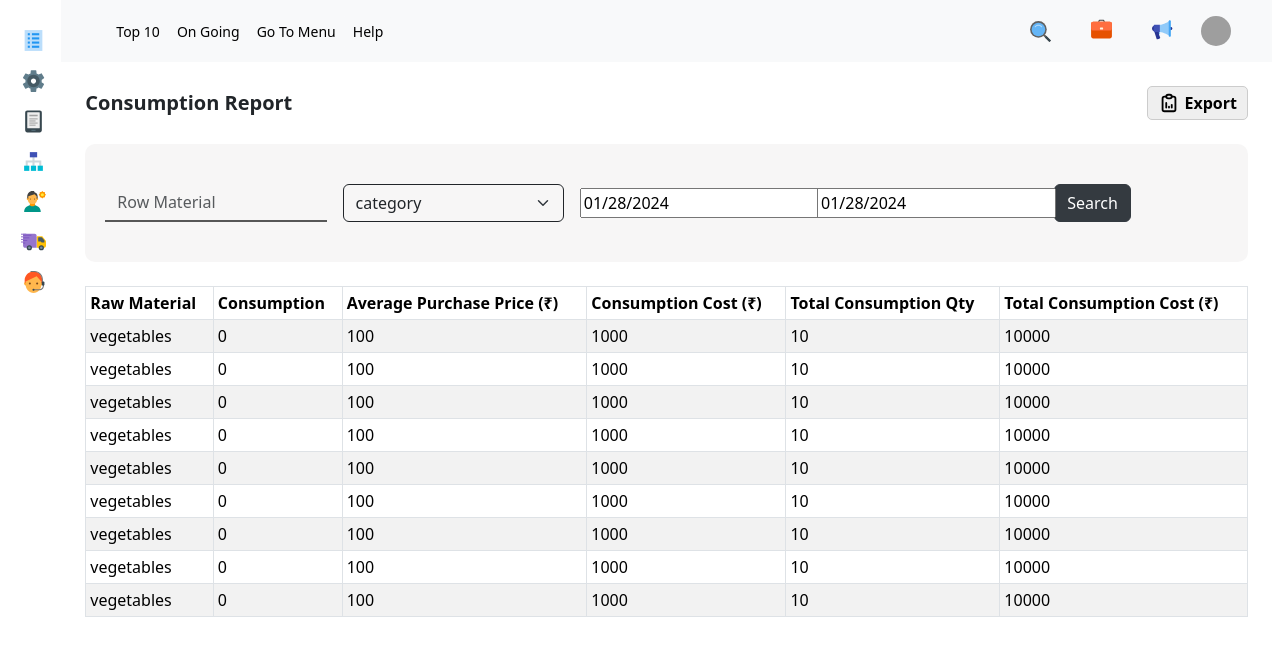
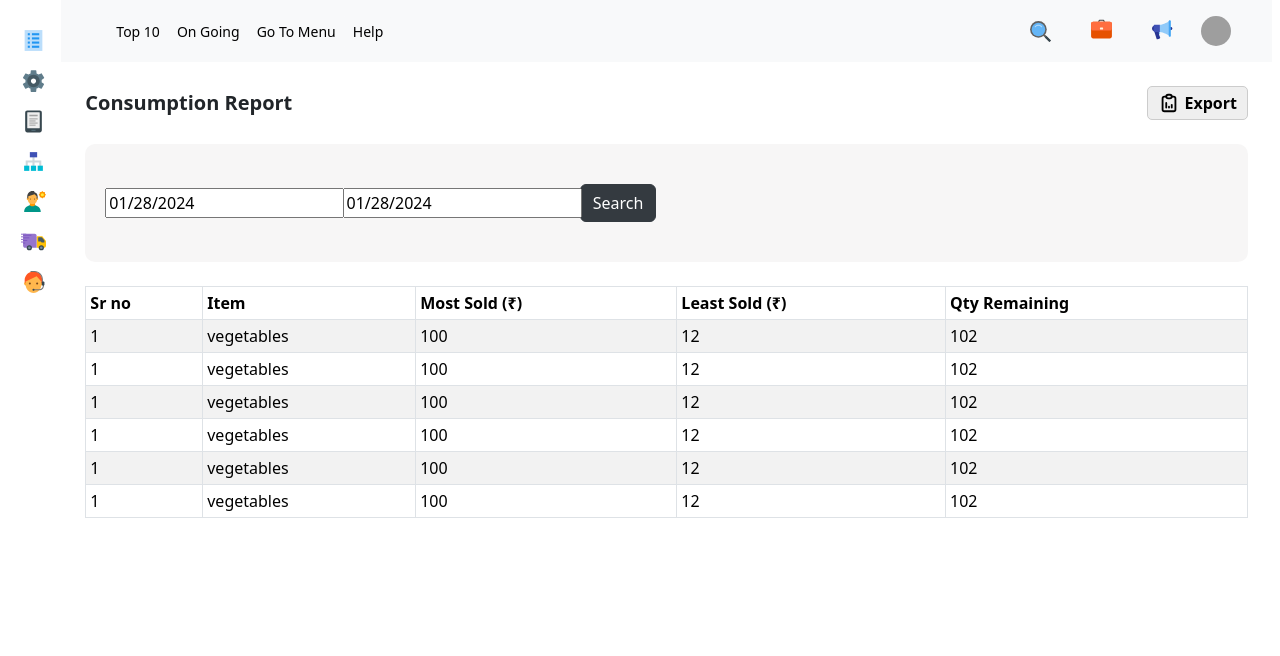
Before and after one commit to kiranjadhav45/auto-new-updated, a React (Create React App) app: page /reports in a window 1280 px wide. Shown: the top 656 px of the page. Built offline with nearby package versions, Linux system fonts and the light colour scheme; grey boxes are pictures that could not be loaded.

Commit message:
added item report and some api for it

```diff
--- /dev/null
+++ b/src/components/reports/ItemReports.jsx
@@ -0,0 +1,129 @@
+import React, { useState } from "react";
+import { Row, Col, Form, Button, Table, FloatingLabel } from "react-bootstrap";
+import { TbReportAnalytics } from "react-icons/tb";
+import { months, years } from "../../utils/constant";
+import DatePicker from "react-datepicker";
+import "react-datepicker/dist/react-datepicker.css";
+import {
+  useQuery,
+  useMutation,
+  useQueryClient,
+  keepPreviousData,
+} from "@tanstack/react-query";
+import { GetApi } from "../../utils/GetApi";
+const ItemReports = () => {
+  const [startDate, setStartDate] = useState(new Date());
+  const [endDate, setEndDate] = useState(new Date());
+  const [sort, setSort] = useState("ace");
+  const [column, setColumn] = useState("");
+  console.log(startDate, "startDate");
+
+  const { isLoading, data, error, refetch } = useQuery({
+    queryKey: ["itemReports"],
+    queryFn: () =>
+      GetApi(
+        `//v1/reports?startDate=${startDate}&endDate=${endDate}&sort=${sort}&column=${column}`
+      ),
+    placeholderData: keepPreviousData,
+    // staleTime: 30000,
+  });
+
+  return (
+    <div className="mx-4">
+      <div className="d-flex align-items-center justify-content-between py-4">
+        <div className="report-title">Consumption Report</div>
+        <div>
+          <button className="export-button">
+            <TbReportAnalytics size={22} />
+            Export
+          </button>
+        </div>
+      </div>
+      <div className=" container-of-month-and-year">
+        <Row>
+          <Col style={{}} lg={5} className="my-auto">
+            <div className="cursor-pointer">
+              <DatePicker
+                style={{ display: "flex", alignItems: "center" }}
+                selected={startDate}
+                onChange={(date) => setStartDate(date)}
+              />
+            </div>
+          </Col>
+          <Col lg={5} className="my-auto">
+            <DatePicker
+              selected={endDate}
+              onChange={(date) => setEndDate(date)}
+            />
+          </Col>
+          <Col className="d-flex align-items-center">
+            <div className="d-flex align-items-center">
+              <Button variant="dark">Search</Button>
+            </div>
+          </Col>
+        </Row>
+      </div>
+      <Row className="mt-4">
+        <Col>
+          <Table striped bordered hover size="sm">
+            <thead>
+              <tr>
+                <th>Sr no</th>
+                <th>Item</th>
+                <th>Most Sold (₹)</th>
+                <th>Least Sold (₹)</th>
+                <th>Qty Remaining</th>
+              </tr>
+            </thead>
+            <tbody>
+              <tr class="">
+                <td>1</td>
+                <td>vegetables</td>
+                <td>100</td>
+                <td>12</td>
+                <td>102</td>
+              </tr>
+              <tr class="">
+                <td>1</td>
+                <td>vegetables</td>
+                <td>100</td>
+                <td>12</td>
+                <td>102</td>
+              </tr>
+              <tr class="">
+                <td>1</td>
+                <td>vegetables</td>
+                <td>100</td>
+                <td>12</td>
+                <td>102</td>
+              </tr>
+              <tr class="">
+                <td>1</td>
+                <td>vegetables</td>
+                <td>100</td>
+                <td>12</td>
+                <td>102</td>
+              </tr>
+              <tr class="">
+                <td>1</td>
+                <td>vegetables</td>
+                <td>100</td>
+                <td>12</td>
+                <td>102</td>
+              </tr>
+              <tr class="">
+                <td>1</td>
+                <td>vegetables</td>
+                <td>100</td>
+                <td>12</td>
+                <td>102</td>
+              </tr>
+            </tbody>
+          </Table>
+        </Col>
+      </Row>
+    </div>
+  );
+};
+
+export default ItemReports;
--- a/src/pages/reports/index.jsx
+++ b/src/pages/reports/index.jsx
@@ -5,6 +5,7 @@ import CurrentStock from "../../components/reports/CurrentStock";
 import Supplier from "../../components/reports/Supplier";
 import Purchase from "../../components/reports/Purchase";
 import Consumption from "../../components/reports/Consumption";
+import ItemReports from "../../components/reports/ItemReports";
 
 const Report = () => {
   return (
@@ -13,7 +14,8 @@ const Report = () => {
       {/* <CurrentStock /> */}
       {/* <Supplier /> */}
       {/* <Purchase /> */}
-      <Consumption />
+      {/* <Consumption /> */}
+      <ItemReports />
     </Layout>
   );
 };
```
